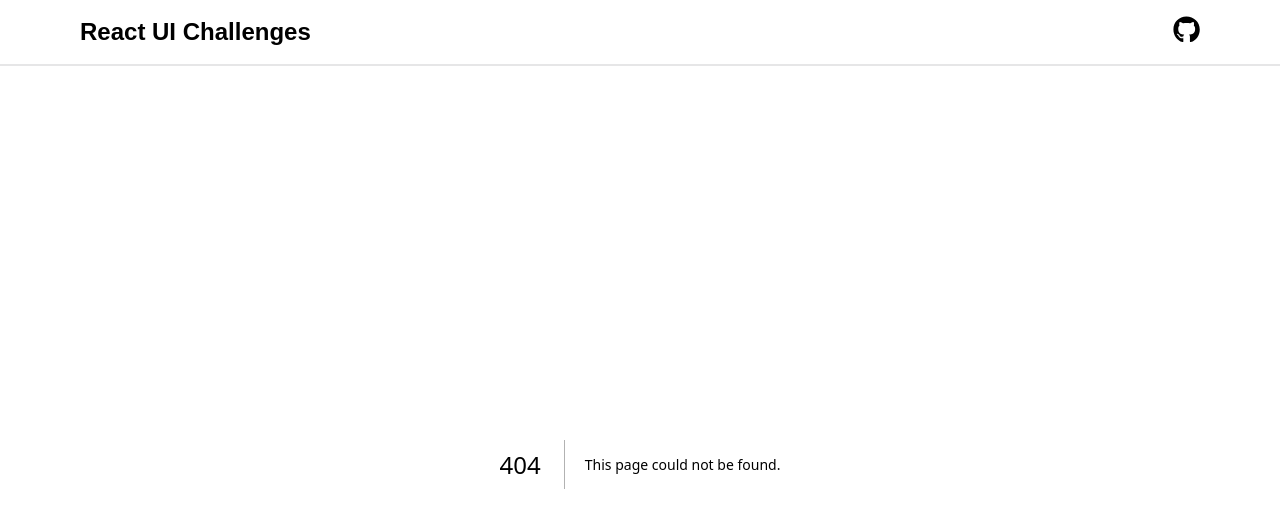
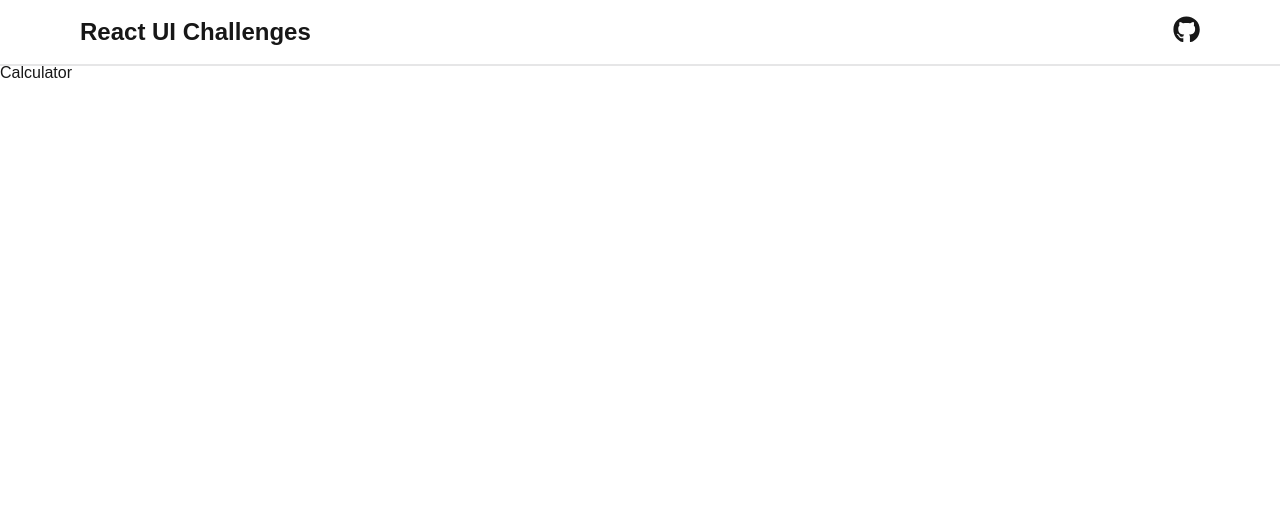
Before and after one commit to thekrprince/react-ui-challenges, a Next.js app: page /calculator in a window 1280 px wide. Before the commit this address had no page. Shown: the top 528 px of the page. Built offline with nearby package versions, Linux system fonts and the light colour scheme.

Commit message:
calculator bootstrapped

```diff
--- /dev/null
+++ b/src/app/calculator/page.js
@@ -0,0 +1,10 @@
+
+import React from 'react';
+
+const Calculator = () => {
+    return (
+        <div>Calculator</div>
+    );
+};
+
+export default Calculator;
--- a/src/app/page.js
+++ b/src/app/page.js
@@ -13,6 +13,7 @@ export default function Home() {
       <Link href="/accordion">Accordion</Link>
       <Link href="/progress-bars">Progress Bars</Link>
       <Link href="/modal">Modal</Link>
+      <Link href="/calculator">Calculator</Link>
     </div>
   );
 }
```
